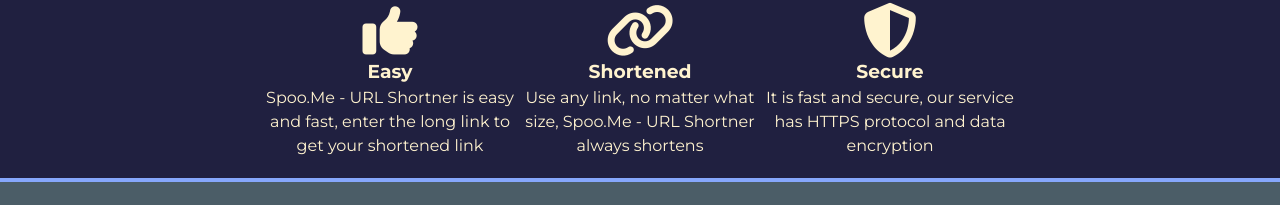
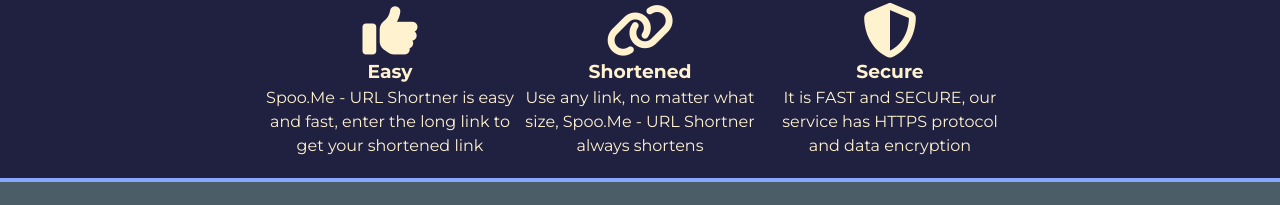
Before and after one commit to Sahil-Coder1/Shortner, a plain HTML site: page public/index.html in a window 1280 px wide. Shown: the part 780-985 px from the top of the page. Drawn offline with Linux system fonts and the light colour scheme.

Commit message:
Update index.html

```diff
--- a/public/index.html
+++ b/public/index.html
@@ -47,7 +47,7 @@
     <li>
         <i class="fas fa-shield-alt"></i>
         <h3>Secure</h3>
-        <p>It is fast and secure, our service has HTTPS protocol and data encryption</p>
+        <p>It is FAST and SECURE, our service has HTTPS protocol and data encryption</p>
     </li>
    </ul>
     </div>
```
